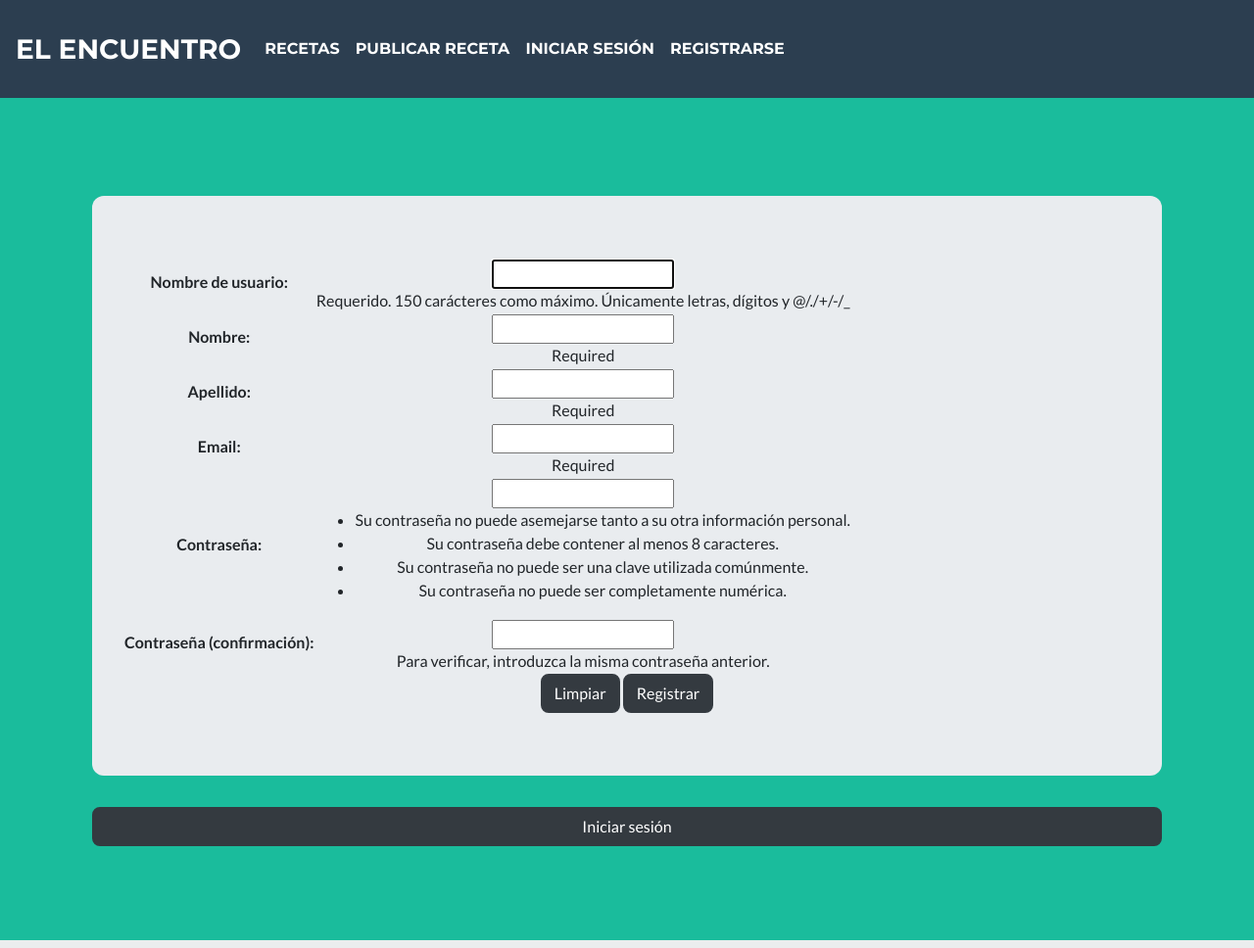
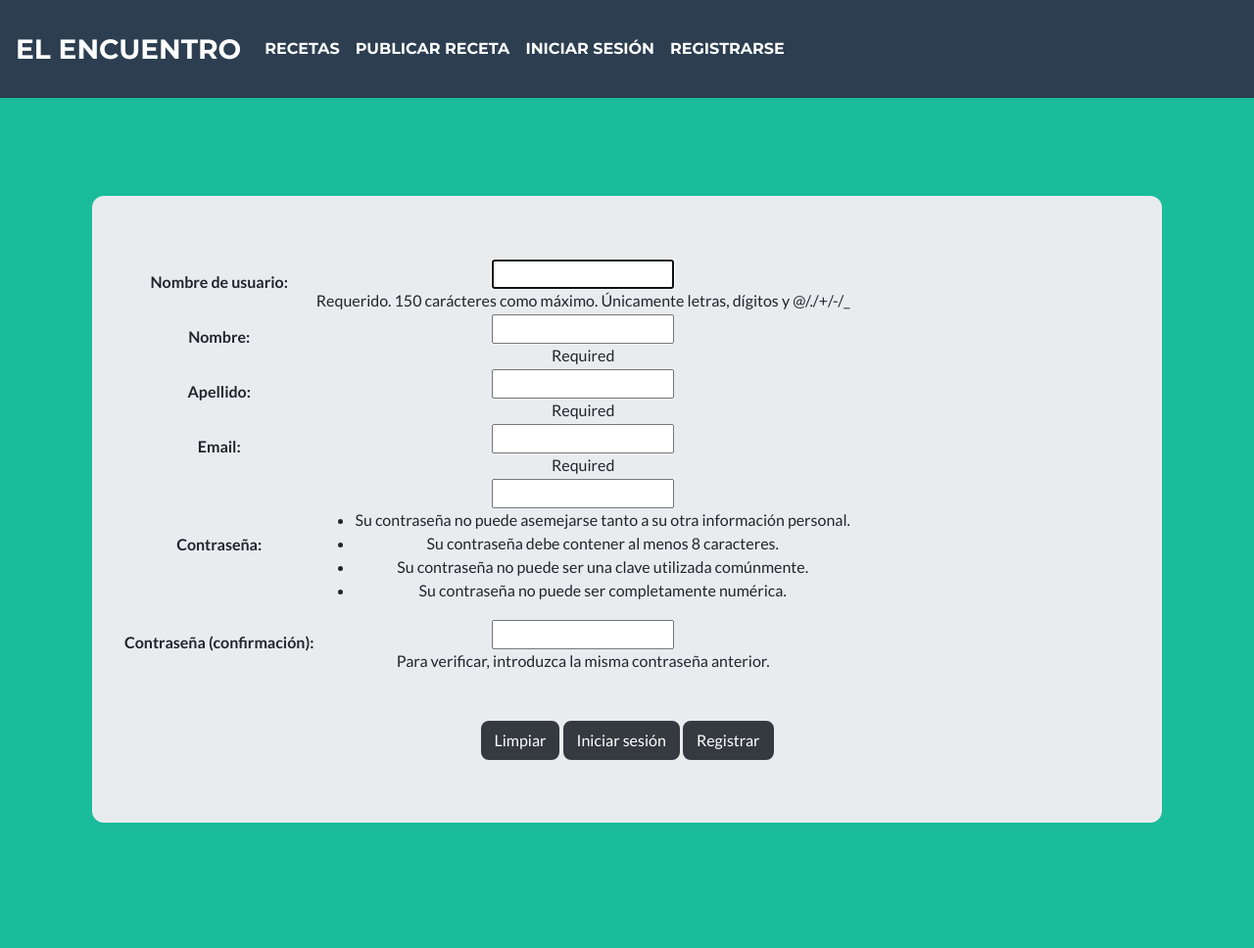
Before and after one commit to JesicaHeit/IngenieriaWeb, a Django app: page /register/ in a window 1280 px wide. Shown: the whole page at 98% size. Run offline with Django 3.2, Linux system fonts and the light colour scheme; some libraries are stand-ins or nearby versions.

Commit message:
Update register.html

```diff
--- a/Proyecto1/templates/registration/register.html
+++ b/Proyecto1/templates/registration/register.html
@@ -14,15 +14,15 @@
         <table>
             {{ form.as_table }}
         </table>
-
-
+<br>
+<br>
         <button type="reset" class="btn btn-dark">Limpiar</button>
+        <a class="btn btn-dark small" href="/accounts/login">Iniciar sesión</a>
         <button type="submit" class="btn btn-dark">Registrar</button>
     </form>
  </div>
 
 
-<a class="btn btn-dark" href="/accounts/login">Iniciar sesión</a>
 {%endblock content%}
 </body>
 </html>
```
